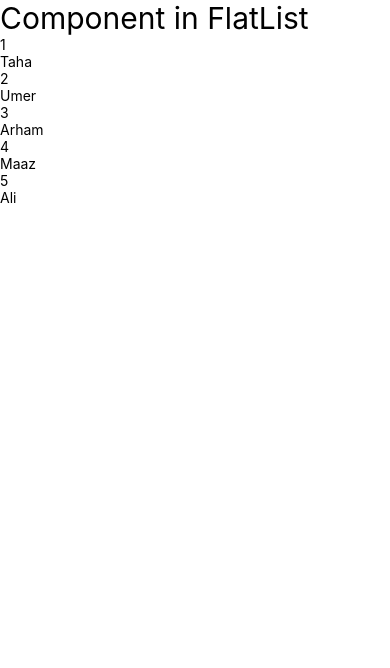
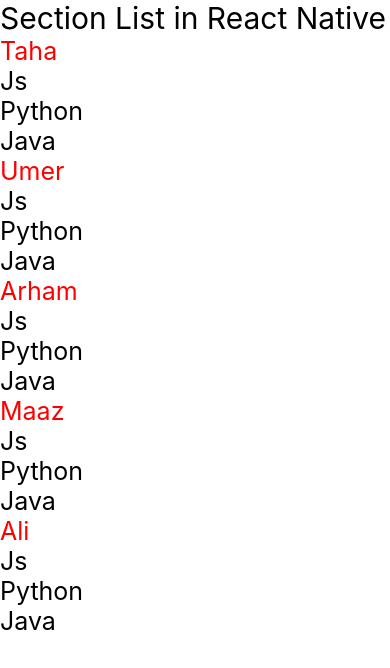
Before and after one commit to SMTahaWaqar/React-Native-Js-Concepts, a React Native app: screen / in a window 390 px wide. Shown: the top 668 px of the page. Built offline with nearby package versions, Linux system fonts and the light colour scheme.

Commit message:
section list

```diff
--- a/App.js
+++ b/App.js
@@ -1,39 +1,43 @@
+/* eslint-disable react-native/no-inline-styles */
 import React, {useState} from 'react';
-import {FlatList, StyleSheet, Text, View} from 'react-native';
+import {FlatList, SectionList, StyleSheet, Text, View} from 'react-native';
 
 const App = () => {
   const data = [
     {
       id: 1,
       name: 'Taha',
+      data: ['Js', 'Python', 'Java'],
     },
     {
       id: 2,
       name: 'Umer',
+      data: ['Js', 'Python', 'Java'],
     },
     {
       id: 3,
       name: 'Arham',
+      data: ['Js', 'Python', 'Java'],
     },
     {
       id: 4,
       name: 'Maaz',
+      data: ['Js', 'Python', 'Java'],
     },
     {
       id: 5,
       name: 'Ali',
+      data: ['Js', 'Python', 'Java'],
     },
   ];
   return (
     <View>
-      <Text style={{fontSize: 30}}>Component in FlatList</Text>
-      <FlatList
-        data={data}
-        renderItem={({item}) => (
-          <View>
-            <Text>{item.id}</Text>
-            <Text>{item.name}</Text>
-          </View>
+      <Text style={{fontSize: 30}}>Section List in React Native</Text>
+      <SectionList
+        sections={data}
+        renderItem={({item}) => <Text style={{fontSize: 25}}>{item}</Text>}
+        renderSectionHeader={({section: {name}}) => (
+          <Text style={{fontSize: 25, color: 'red'}}>{name}</Text>
         )}
       />
     </View>
--- a/package.json
+++ b/package.json
@@ -10,8 +10,11 @@
     "lint": "eslint ."
   },
   "dependencies": {
+    "@react-navigation/native": "^6.1.7",
     "react": "18.1.0",
-    "react-native": "0.70.13"
+    "react-native": "0.70.13",
+    "react-native-safe-area-context": "^4.7.2",
+    "react-native-screens": "^3.25.0"
   },
   "devDependencies": {
     "@babel/core": "^7.12.9",
```
Also changed, not shown: 2 other files (tests, documents, lock files or other folders).
